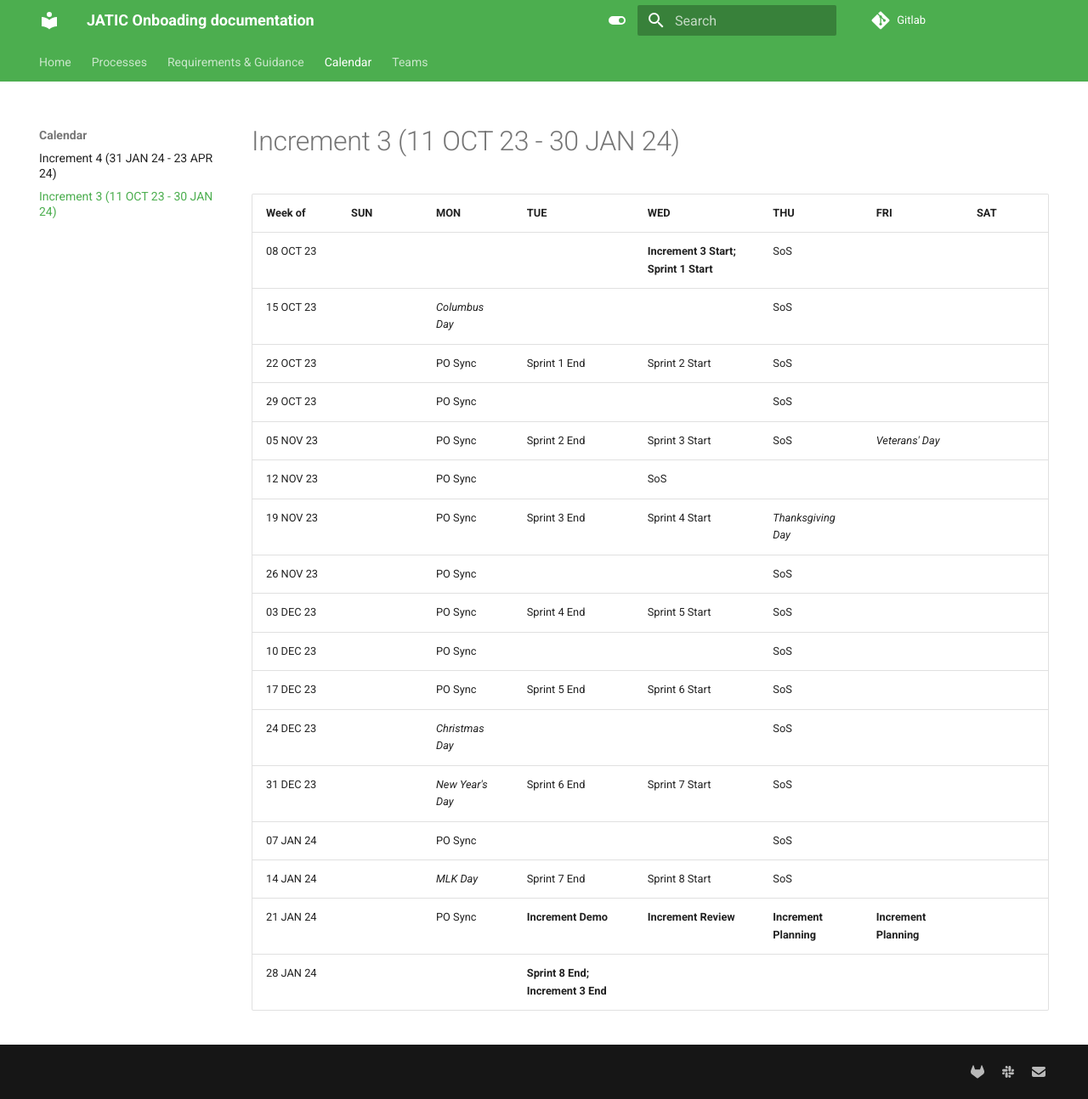
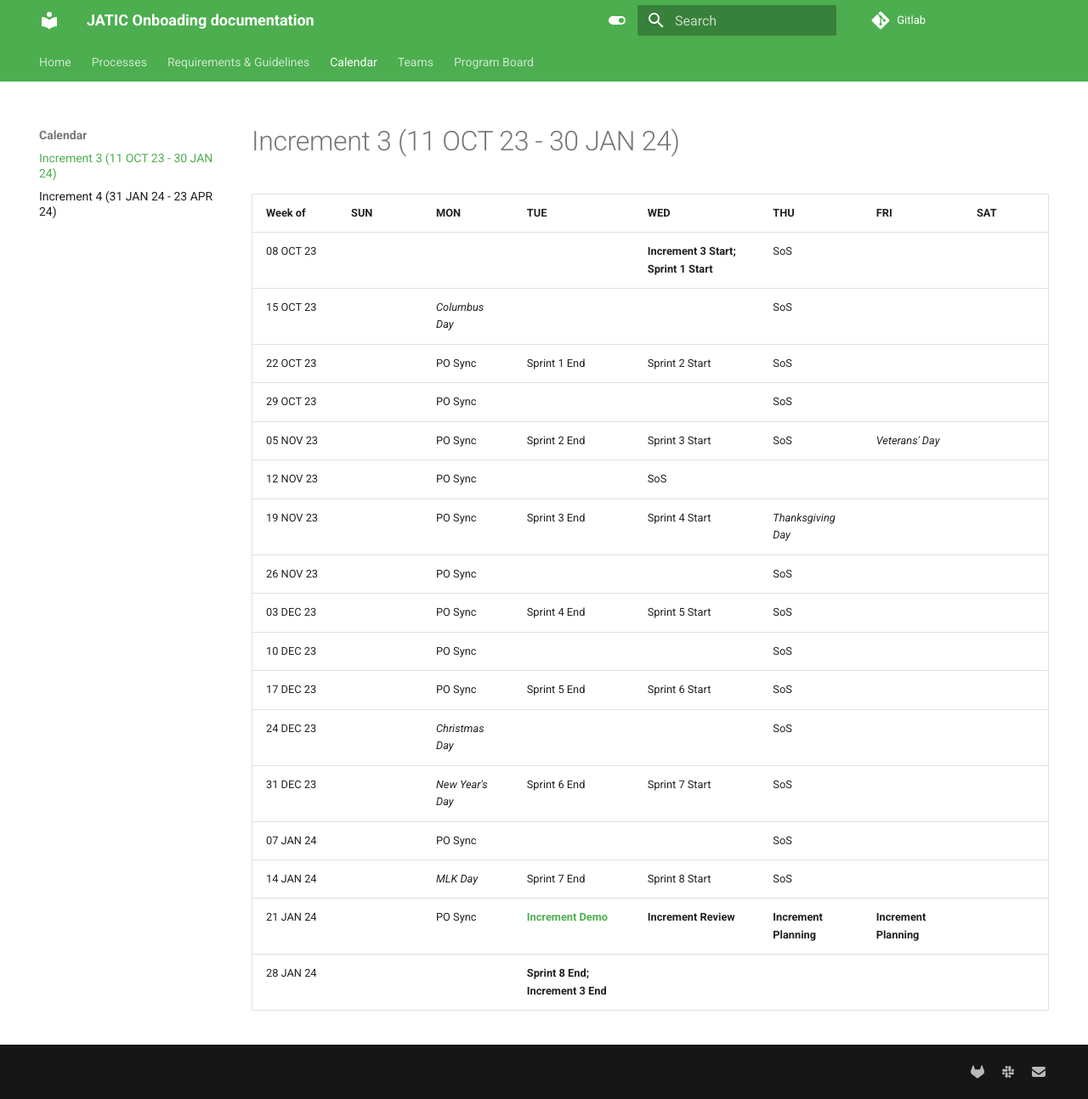
Before and after one commit to zheng0xd/JATIC-internal-docs, an MkDocs documentation site: the page built from docs/calendar/inc3.md, in a window 1280 px wide and 1294 px high. Shown: the whole window at 85% size. Built offline with MkDocs 1.6.1 and Material for MkDocs 9.7.7, drawn with Linux system fonts in a browser that asks for light colours.

Commit message:
add program board

```diff
--- a/docs/calendar/inc3.md
+++ b/docs/calendar/inc3.md
@@ -23,5 +23,5 @@ hide:
 | 31 DEC 23 | | _New Year's Day_ | Sprint 6 End | Sprint 7 Start | SoS | | |
 | 07 JAN 24 | | PO Sync | | | SoS | | |
 | 14 JAN 24 | | _MLK Day_ | Sprint 7 End | Sprint 8 Start | SoS | | |
-| 21 JAN 24 | | PO Sync | **Increment Demo** | **Increment Review** | **Increment Planning** | **Increment Planning** | |
+| 21 JAN 24 | | PO Sync | [**Increment Demo**](https://gitlab.jatic.net/jatic/calendar/-/issues/70) | **Increment Review** | **Increment Planning** | **Increment Planning** | |
 | 28 JAN 24 | | | **Sprint 8 End; Increment 3 End** | | | | |
--- a/mkdocs.yml
+++ b/mkdocs.yml
@@ -64,7 +64,7 @@ nav:
       - 'Slack Usage': 'platforms/slack.md'
       - 'Gitlab Usage': 'platforms/gitlab.md'
       - 'Gitlab for Agile Software Development': 'platforms/gitlab-agile.md'
-  - 'Requirements & Guidance':
+  - 'Requirements & Guidelines':
       - 'Software':
         - sdp/index.md
         - 'Common Protocols': 'sdp/protocols.md'
@@ -78,8 +78,8 @@ nav:
         - 'Open-sourcing Guidance': 'guidance/open-source.md'
         - 'Product Naming Guidance': 'guidance/naming.md'
   - 'Calendar':
+    - 'Increment 3 (11 OCT 23 - 30 JAN 24)': 'calendar/inc3.md'
     - 'Increment 4 (31 JAN 24 - 23 APR 24)': 'calendar/inc4.md'
-    - 'Increment 3 (11 OCT 23 - 30 JAN 24)': 'calendar/inc3.md'
   - 'Teams':
     - 'ARiA': 'teams/aria.md'
     - 'IBM': 'teams/ibm.md'
@@ -90,3 +90,4 @@ nav:
     - 'PM Team': 'teams/pm.md'
     - 'System Team': 'teams/systems.md'
     - 'TwoSix': 'teams/twosix.md'
+  - 'Program Board': https://app.mural.co/t/ecis6578/m/ecis6578/1697134244478/58b5177575b43e6f5caf6feb82d840410a6ceff5?sender=u4d7fc200d51cbdba67ba7346
```
